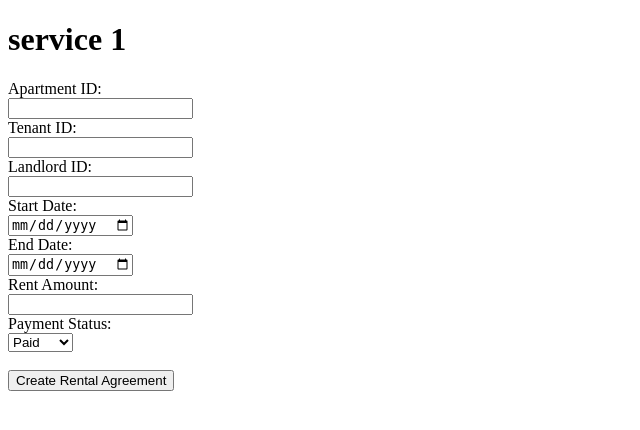
After one commit to CodeByShruthi/Rentify, a PHP site: page /rental_agreements.php in a window 1280 px wide. The commit adds this page. Shown: the top 430 px of the page, without its empty margins (0-640 px from the left). Run offline with PHP 8.4, Linux system fonts and the light colour scheme; some libraries are stand-ins or nearby versions.

Commit message:
service forms propotype finished

```diff
--- a/index.php
+++ b/index.php
@@ -95,7 +95,7 @@ if ($_SERVER['REQUEST_METHOD'] == 'POST') {
       <div class="service_in-box">
         <div class="service-tabs">
           <div class="service">
-            <a href="./service1.php"><img class="service-img" src="./images/rental_assistant.jpg" /></a>
+            <img class="service-img" src="./images/rental_assistant.jpg" />
             <p class="service-name">RentFind</p>
           </div>
           <div class="service">
@@ -111,6 +111,10 @@ if ($_SERVER['REQUEST_METHOD'] == 'POST') {
             <p class="service-name">PropAdvice</p>
           </div>
         </div>
+        <a href="./apartment.php">Apartment</a>
+        <a href="./tenants.php">tenants</a>
+        <a href="./landlords.php">landlords</a>
+        <a href="./rental_agreements.php">RentalAgreements</a>
       </div>
     </div>
   </div>
--- /dev/null
+++ b/rental_agreements.php
@@ -0,0 +1,97 @@
+<?php
+// Check if the form is submitted
+if ($_SERVER["REQUEST_METHOD"] == "POST") {
+  // Retrieve form data
+  $apartment_id = $_POST['apartment_id'];
+  $tenant_id = $_POST['tenant_id'];
+  $landlord_id = $_POST['landlord_id'];
+  $start_date = $_POST['start_date'];
+  $end_date = $_POST['end_date'];
+  $rent_amount = $_POST['rent_amount'];
+  $payment_status = $_POST['payment_status'];
+
+  // Connect to the database (assuming you have already established a connection)
+  $servername = "localhost";
+  $username = "root";
+  $password = "";
+  $dbname = "rentify_db";
+
+  $conn = new mysqli($servername, $username, $password, $dbname);
+
+  // Check connection
+  if ($conn->connect_error) {
+    die("Connection failed: " . $conn->connect_error);
+  } // Prepare SQL statement to insert rental agreement into the database
+  $sql = "INSERT INTO RentalAgreements (ApartmentID, TenantID, LandlordID, StartDate,
+EndDate, RentAmount, PaymentStatus) VALUES (?, ?, ?, ?, ?, ?, ?)";
+  $stmt = $conn->prepare($sql);
+  $stmt->bind_param(
+    "iiisss",
+    $apartment_id,
+    $tenant_id,
+    $landlord_id,
+    $start_date,
+    $end_date,
+    $rent_amount,
+    $payment_status
+  );
+  // Executethe SQL statement
+  if ($stmt->execute() === TRUE) {
+    echo "Rental agreementcreated successfully.";
+  } else {
+    echo "Error: " . $sql . "<br />" . $conn->error;
+  }
+  // Close database connection
+  $stmt->close();
+  $conn->close();
+}
+?>
+
+<!DOCTYPE html>
+<html lang="en">
+
+<head>
+  <meta charset="UTF-8" />
+  <meta name="viewport" content="width=device-width, initial-scale=1.0" />
+  <title>Document</title>
+</head>
+
+<body>
+  <div class="serv_out-box">
+    <div class="serv_in-box">
+      <div class="serv_form-box">
+        <h1>service 1</h1>
+        <form action="rental_agreements.php" method="POST">
+          <label for="apartment_id">Apartment ID:</label><br />
+          <input type="number" id="apartment_id" name="apartment_id" required /><br />
+
+          <label for="tenant_id">Tenant ID:</label><br />
+          <input type="number" id="tenant_id" name="tenant_id" required /><br />
+
+          <label for="landlord_id">Landlord ID:</label><br />
+          <input type="number" id="landlord_id" name="landlord_id" required /><br />
+
+          <label for="start_date">Start Date:</label><br />
+          <input type="date" id="start_date" name="start_date" required /><br />
+
+          <label for="end_date">End Date:</label><br />
+          <input type="date" id="end_date" name="end_date" required /><br />
+
+          <label for="rent_amount">Rent Amount:</label><br />
+          <input type="number" id="rent_amount" name="rent_amount" required /><br />
+
+          <label for="payment_status">Payment Status:</label><br />
+          <select id="payment_status" name="payment_status" required>
+            <option value="Paid">Paid</option>
+            <option value="Unpaid">Unpaid</option>
+          </select><br /><br />
+
+          <input type="submit" value="Create Rental Agreement" />
+        </form>
+      </div>
+    </div>
+  </div>
+  <script src="https://kit.fontawesome.com/62713cab29.js" crossorigin="anonymous"></script>
+</body>
+
+</html>
```
Also changed, not shown: apartment.php (+4 -9 lines), landlords.php (added, +79 -0 lines), styles/service.css (added, +8 -0 lines), tenants.php (added, +78 -0 lines), styles/apartment.css (deleted).
